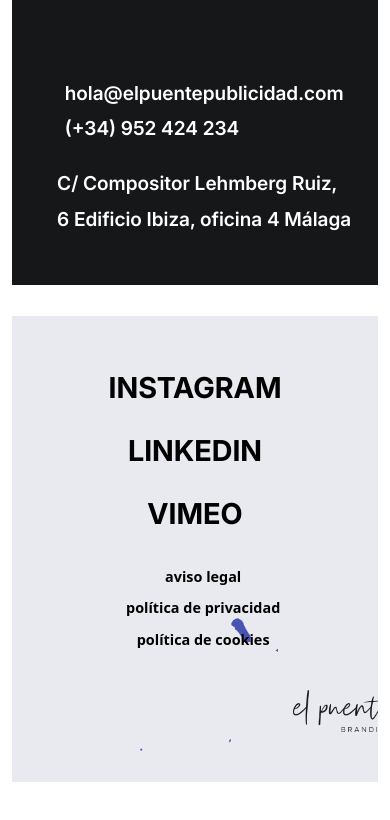
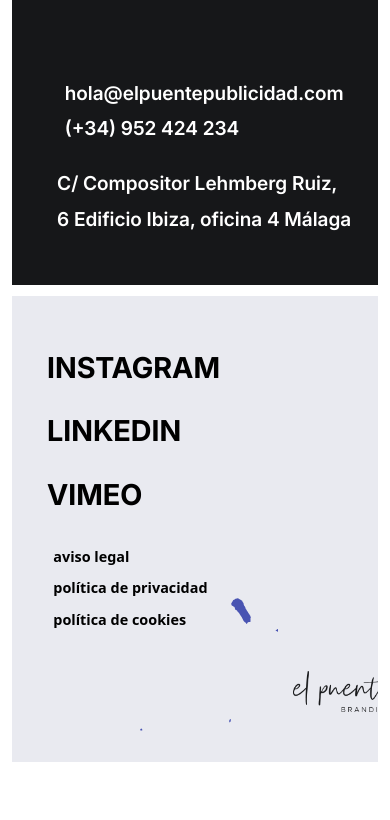
Before and after one commit to GabrielaRamos79/landing-puente, a React (Create React App) app in the folder mi-landing-page/: page / in a window 390 px wide. Shown: the part 8624-9444 px from the top of the page. Built offline with nearby package versions, Linux system fonts and the light colour scheme.

Commit message:
Responsive

```diff
--- a/mi-landing-page/src/components/ContactForm/ContactForm.css
+++ b/mi-landing-page/src/components/ContactForm/ContactForm.css
@@ -276,9 +276,12 @@
     .send-button {
       font-size: 2rem;
       padding: 5px 10px;
-      margin-right: -25%;
+      margin-right: 0%;
     }
 
+    .send-wrapper {
+      margin-right: 0%;
+    }
     .arrow-icon {
       top: -50%;
       right: 3%;
@@ -298,6 +301,7 @@
 
     .terms-wrapper input {
       margin-bottom: 5px;
+      margin-left: 5%;
     }
 
     .terms-wrapper label {
--- a/mi-landing-page/src/components/ContactForm/ContactForm.js
+++ b/mi-landing-page/src/components/ContactForm/ContactForm.js
@@ -16,7 +16,7 @@
         "service_usxjseg",
         "template_jv0ugsg",
         form.current,
-        "eJSf75rO8BXA5nivD"
+        "iCp1J85jBw00nH5_-"
       )
       .then(
         (result) => {
--- a/mi-landing-page/src/components/Footer/Footer.css
+++ b/mi-landing-page/src/components/Footer/Footer.css
@@ -236,18 +236,27 @@
 }
 
 @media (max-width: 720px) {
+  .footer-section {
+    background-color: #e9eaf0;
+    padding: 50px 20px;
+    text-align: left;
+    /* font-family: 'Inter_18pt-Regular', sans-serif; */
+    position: relative;
+    overflow: hidden;
+    margin-top: -10%;
+  }
   .social-links {
     flex-direction: column; /* Coloca los enlaces uno debajo del otro */
     gap: 20px; /* Reduce el espacio entre ellos */
     font-size: 1.8rem; /* Reduce el tamaño del texto */
-    margin-left: 0; /* Quita el margen izquierdo */
-    text-align: center; /* Alinea el texto al centro */
+    margin-left: 10px; /* Quita el margen izquierdo */
+    text-align: left; /* Alinea el texto al centro */
   }
 
   .legal-links {
     flex-direction: column; /* Coloca los enlaces legales uno debajo del otro */
     gap: 10px; /* Reduce el espacio entre ellos */
-    text-align: center;
+    text-align: left;
   }
 
   .footer-logo img {
```
